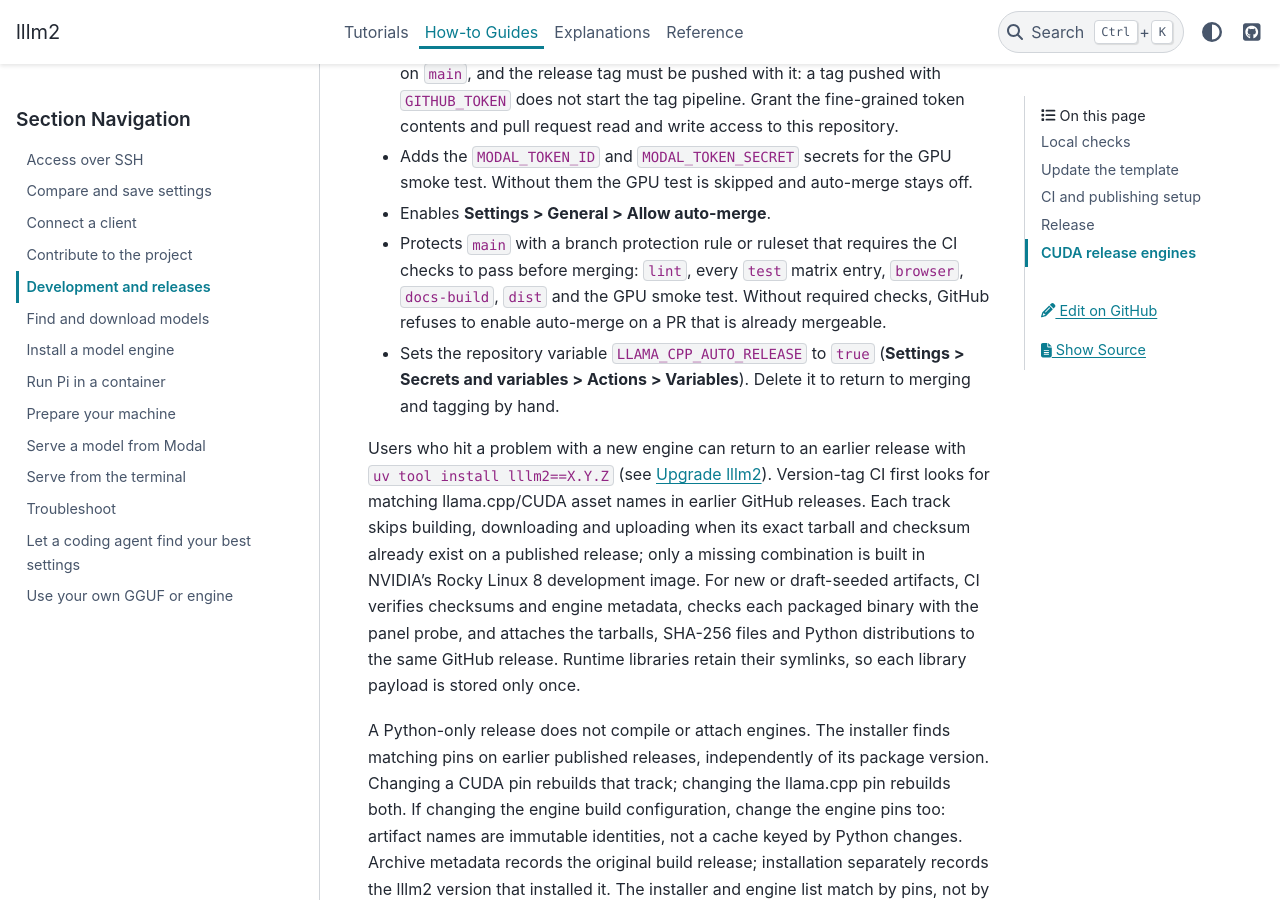
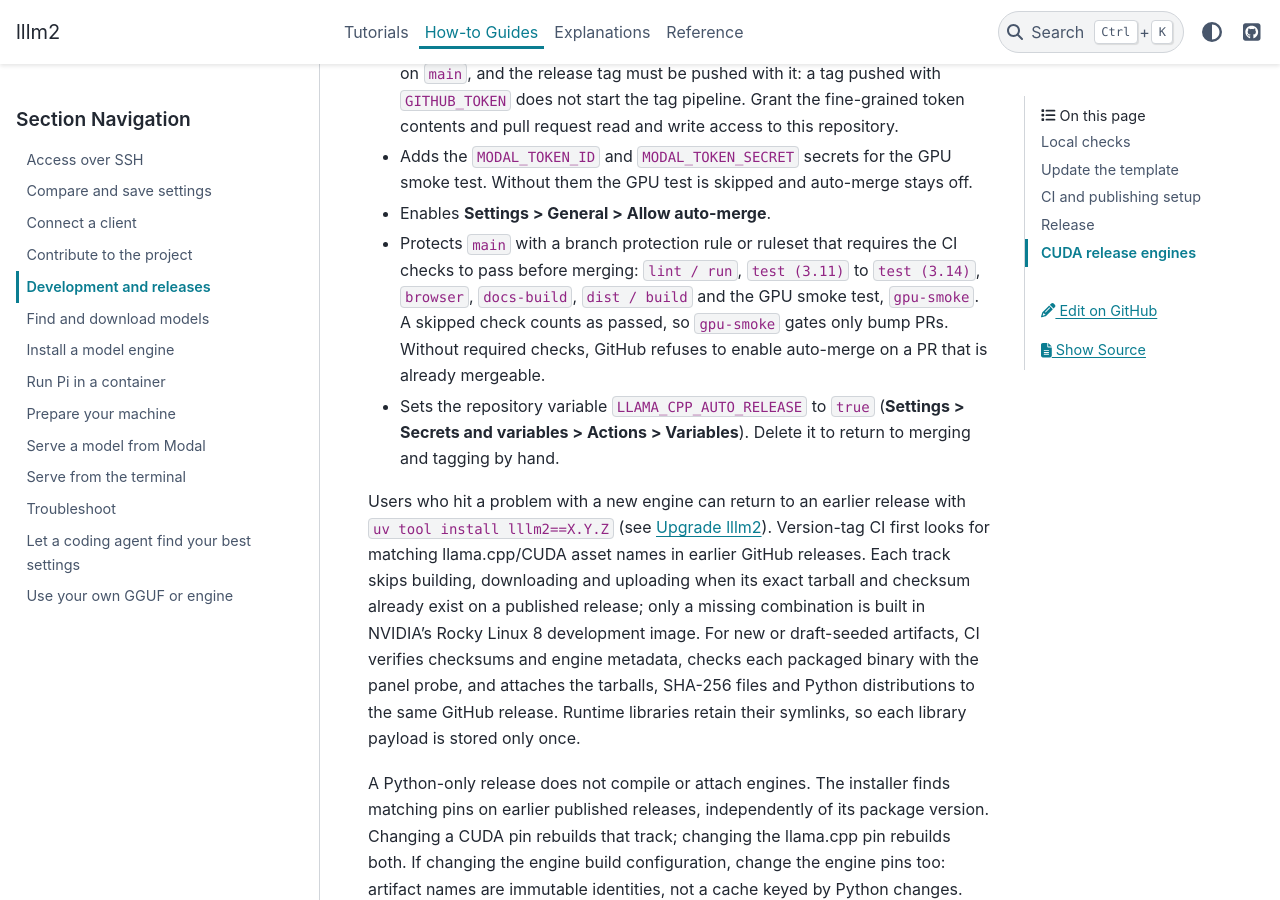
Before and after one commit to gilesknap/lllm2, a Sphinx documentation site: the page built from docs/how-to/development.md, in a window 1280 px wide and 900 px high, scrolled down 3351 px. Built offline with Sphinx 7.4.7 and the PyData theme 0.15.4, drawn with Linux system fonts in a browser that asks for light colours.

Commit message:
Name the exact required check contexts
Co-Authored-By: Claude Opus 5.5 (1M context) <noreply@anthropic.com>
Claude-Session: https://claude.ai/code/session_01NdjF2tGAxFbwCb4LeWx4NV

```diff
--- a/docs/how-to/development.md
+++ b/docs/how-to/development.md
@@ -132,9 +132,11 @@ To enable it, a maintainer:
   test. Without them the GPU test is skipped and auto-merge stays off.
 - Enables **Settings > General > Allow auto-merge**.
 - Protects `main` with a branch protection rule or ruleset that requires the
-  CI checks to pass before merging: `lint`, every `test` matrix entry,
-  `browser`, `docs-build`, `dist` and the GPU smoke test. Without required
-  checks, GitHub refuses to enable auto-merge on a PR that is already mergeable.
+  CI checks to pass before merging: `lint / run`, `test (3.11)` to
+  `test (3.14)`, `browser`, `docs-build`, `dist / build` and the GPU smoke test,
+  `gpu-smoke`. A skipped check counts as passed, so `gpu-smoke` gates only bump
+  PRs. Without required checks, GitHub refuses to enable auto-merge on a PR that
+  is already mergeable.
 - Sets the repository variable `LLAMA_CPP_AUTO_RELEASE` to `true` (**Settings >
   Secrets and variables > Actions > Variables**). Delete it to return to
   merging and tagging by hand.
```
